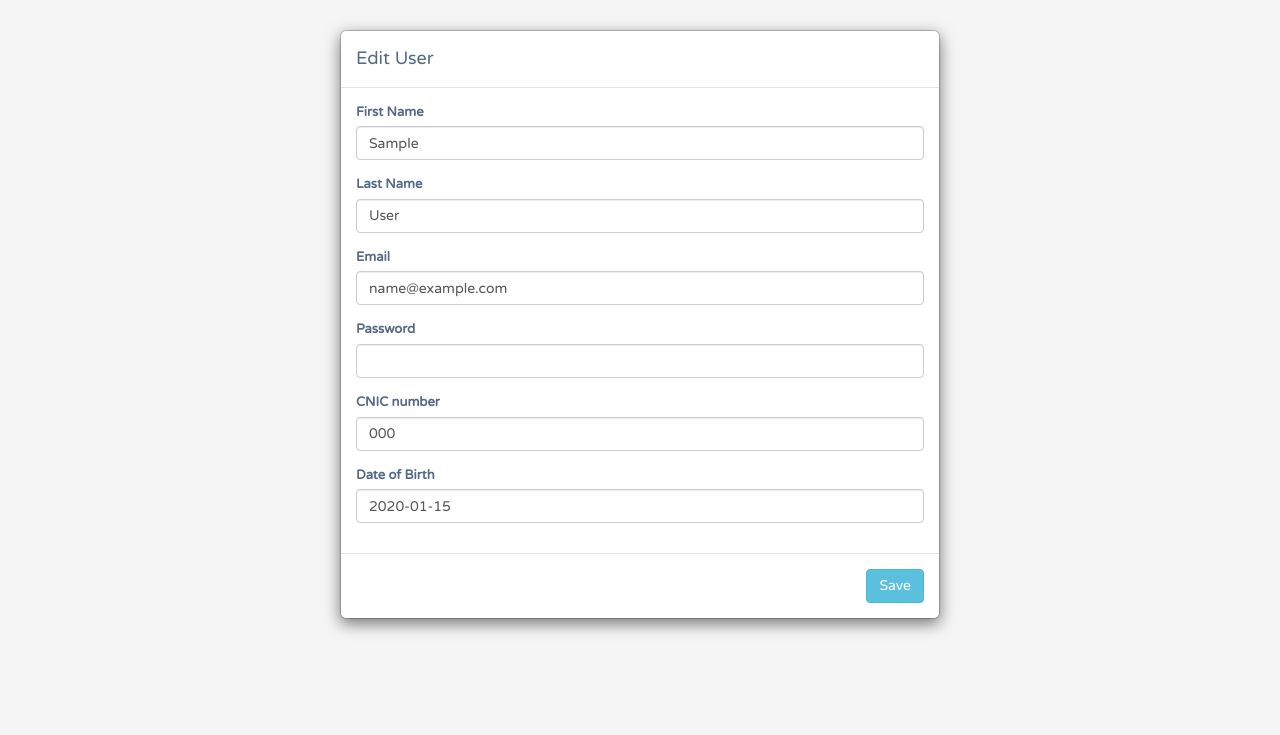
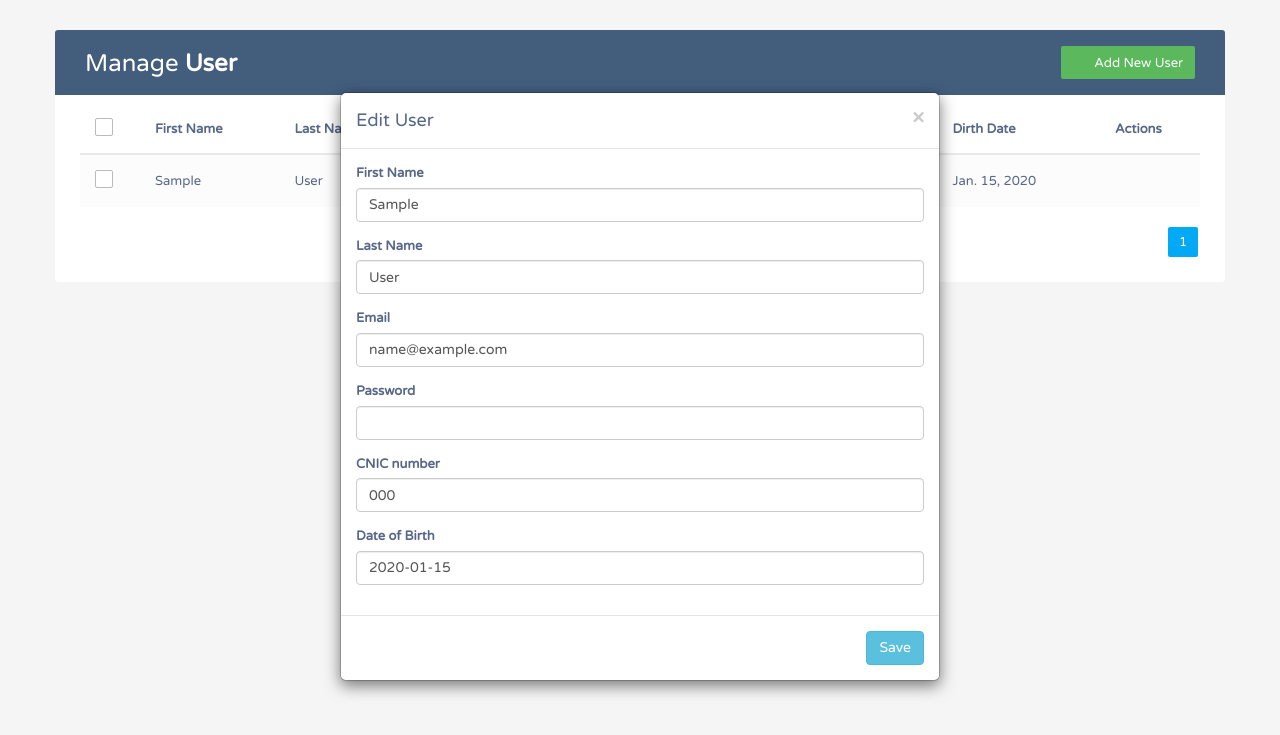
Before and after one commit to malikbilalahmed59/crud_django, a Django app: page /User/update/1/ in a window 1280 px wide. Shown: the top 735 px of the page. Run offline with Django 4.2, Linux system fonts and the light colour scheme; tables that the repository leaves empty hold one stand-in row (values such as "Sample post"); some libraries are stand-ins or nearby versions.

Commit message:
changes in modal

```diff
--- a/USER/views.py
+++ b/USER/views.py
@@ -22,6 +22,7 @@
         return render(request, 'home.html')
 
 def  update(request,pk):
+    users = UserInformation.objects.all()
     user =UserInformation.objects.get(id=pk)
     form=Userform(instance=user)
     if request.method == 'POST':
@@ -29,7 +30,7 @@
         if form.is_valid():
             form.save()
             return redirect('home')
-    context={'form':form}
+    context={'form':form,'users':users}
     return render(request,'update.html',context)
 def delete(request,pk):
     user=UserInformation.objects.get(id=pk)
--- a/templates/delete.html
+++ b/templates/delete.html
@@ -14,9 +14,11 @@
 
 </head>
 <body>
+{% include 'home.html' %}
+
 <div >
-		<div class="modal-dialog">
-			<div class="modal-content">
+		<div class="modal-dialog" style="margin-top:-189px">
+			<div class="modal-content" >
 				<form method="post">
 					{% csrf_token %}
 
--- a/templates/home.html
+++ b/templates/home.html
@@ -44,7 +44,9 @@
 <body>
 
     <div class="container">
-		<div class="table-responsive">
+		<div class="row">
+			<div class="col-12">
+				<div class="table-responsive">
 			<div class="table-wrapper">
 				<div class="table-title">
 					<div class="row">
@@ -115,6 +117,9 @@
 				</div>
 			</div>
 		</div>
+			</div>
+		</div>
+
     </div>
 	<!-- Edit Modal HTML -->
 	<div id="addUserModel" class="modal fade">
--- a/templates/update.html
+++ b/templates/update.html
@@ -15,14 +15,17 @@
 </head>
 
 <body>
+{% include 'home.html' %}
 <div >
-	<div class="modal-dialog">
+	<div class="modal-dialog" style="margin-top:-220px">
 		<div class="modal-content">
 			<form method="post">
 				{% csrf_token%}
 				<div class="modal-header">
-					<h4 class="modal-title">Edit User</h4>
-<!--					<button type="button" class="close" data-dismiss="modal" aria-hidden="true">&times;</button>-->
+					<h4 class="modal-title" style="display:inline;">Edit User</h4>
+					<a href ="{% url 'home' %}"><button type="button" class="close" data-dismiss="modal" aria-label="Close">
+          			<span aria-hidden="true">&times;</span>
+					</button> </a>
 				</div>
 				<div class="modal-body">
 					<div class="form-group">
```
